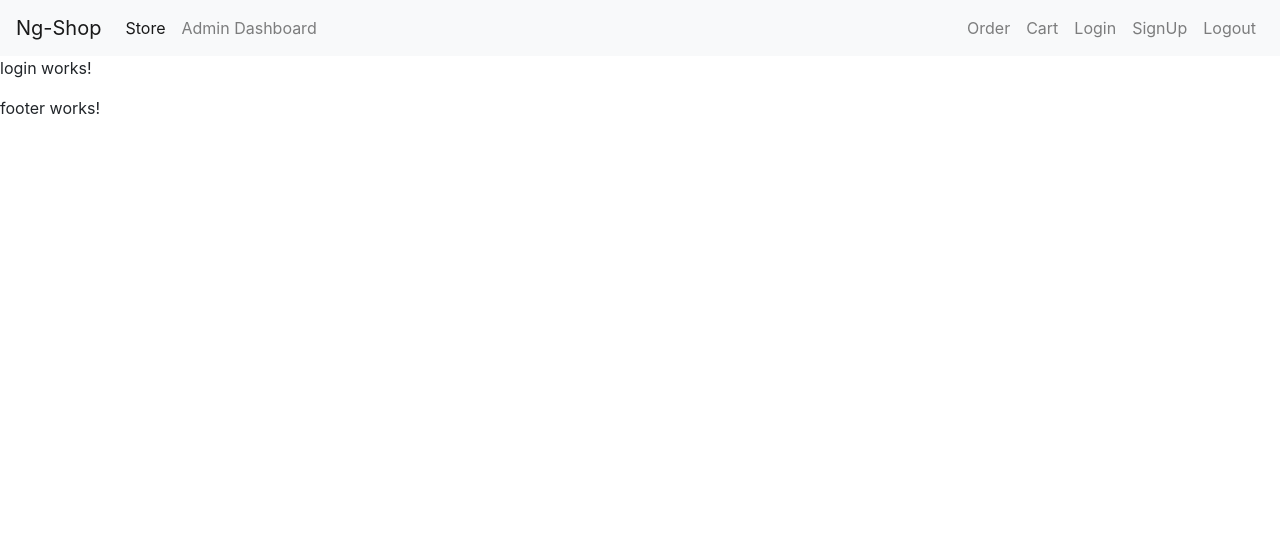
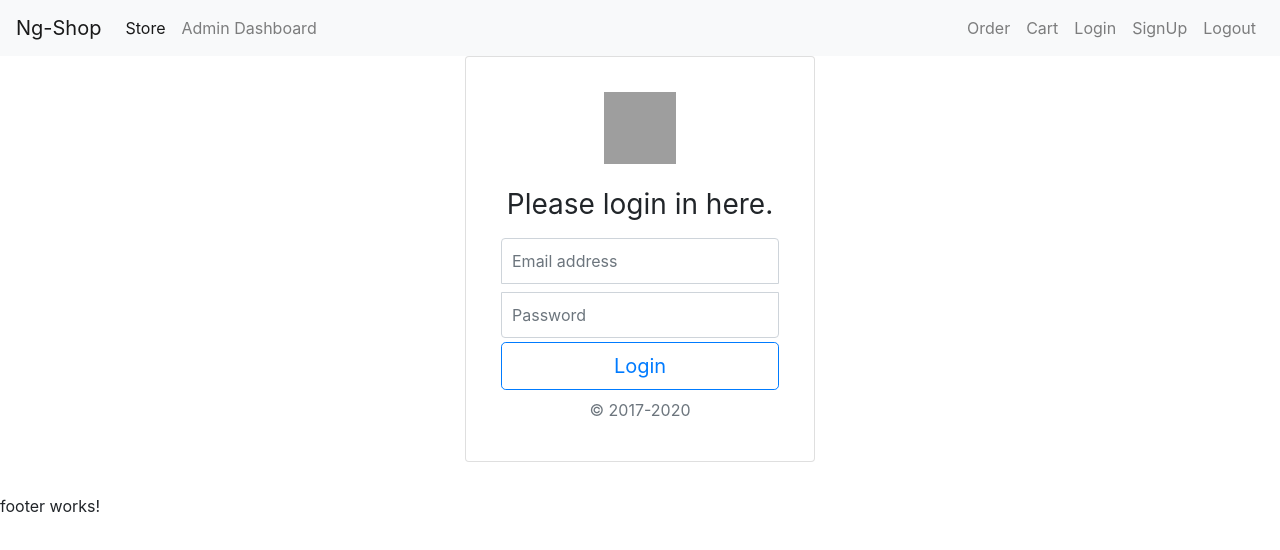
Before and after one commit to meyadavajeet/angular-E-com, an Angular app: page /login in a window 1280 px wide. Shown: the top 550 px of the page. Built offline with nearby package versions, Linux system fonts and the light colour scheme; grey boxes are pictures that could not be loaded.

Commit message:
userlogin implemented and token generated not saved on localstorage

```diff
--- a/src/app/components/login/login.component.css
+++ b/src/app/components/login/login.component.css
@@ -0,0 +1,44 @@
+html,
+body {
+  height: 100%;
+}
+
+body {
+  display: -ms-flexbox;
+  display: flex;
+  -ms-flex-align: center;
+  align-items: center;
+  padding-top: 40px;
+  padding-bottom: 40px;
+  background-color: #f5f5f5;
+}
+
+.form-signin {
+  width: 100%;
+  max-width: 330px;
+  padding: 15px;
+  margin: auto;
+}
+.form-signin .checkbox {
+  font-weight: 400;
+}
+.form-signin .form-control {
+  position: relative;
+  box-sizing: border-box;
+  height: auto;
+  padding: 10px;
+  font-size: 16px;
+}
+.form-signin .form-control:focus {
+  z-index: 2;
+}
+.form-signin input[type="email"] {
+  margin-bottom: -1px;
+  border-bottom-right-radius: 0;
+  border-bottom-left-radius: 0;
+}
+.form-signin input[type="password"] {
+  margin-bottom: 10px;
+  border-top-left-radius: 0;
+  border-top-right-radius: 0;
+}
--- a/src/app/components/login/login.component.html
+++ b/src/app/components/login/login.component.html
@@ -1 +1,40 @@
-<p>login works!</p>
+<div class="container mb-2">
+    <div class="row">
+        <div class="col-sm-4"></div>
+        <div class="col-sm-4">
+            <div class="card  mb-4">
+                <div class="card-body">
+                    <div *ngIf="error" class="alert alert-danger alert-dismissible fade show" role="alert">
+                        <button type="button" class="close" data-dismiss="alert" aria-label="Close">
+                            <span aria-hidden="true">&times;</span>
+                            <span class="sr-only">Close</span>
+                        </button>
+                        <strong>Error!</strong> {{error}}
+                    </div>
+                    <div *ngIf="success" class="alert alert-success alert-dismissible fade show" role="alert">
+                        <button type="button" class="close" data-dismiss="alert" aria-label="Close">
+                            <span aria-hidden="true">&times;</span>
+                            <span class="sr-only">Close</span>
+                        </button>
+                        <strong>Success!</strong> {{success}}
+                    </div>
+                    <div class="div text-center rounded">
+                        <form class="form-signin" method="POST" (submit)="login($event)">
+                            <img class="mb-4" src="assets/cart.png" alt="" width="72" height="72">
+                            <h1 class="h3 mb-3 font-weight-normal">Please login in here.</h1>
+                            <label for="inputEmail" class="sr-only">Email address</label>
+                            <input type="email" id="inputEmail" name="email" class="form-control mb-2"
+                                placeholder="Email address" required>
+                            <label for="inputPassword" class="sr-only">Password</label>
+                            <input type="password" id="inputPassword" name="password" class="form-control mb-1"
+                                placeholder="Password" required>
+                            <button class="btn btn-lg btn-outline-primary btn-block mb-2" type="submit">Login</button>
+                            <p class="mt-2 mb-1 text-muted">&copy; 2017-2020</p>
+                        </form>
+                    </div>
+                </div>
+            </div>
+        </div>
+        <div class="col-sm-4"></div>
+    </div>
+</div>
--- a/src/app/components/login/login.component.ts
+++ b/src/app/components/login/login.component.ts
@@ -1,3 +1,4 @@
+import { UserService } from './../../services/user/user.service';
 import { Component, OnInit } from '@angular/core';
 
 @Component({
@@ -6,10 +7,48 @@ import { Component, OnInit } from '@angular/core';
   styleUrls: ['./login.component.css']
 })
 export class LoginComponent implements OnInit {
-
-  constructor() { }
+  form : HTMLFormElement;
+  success :string;
+  error : string;
+  constructor(private userService : UserService) { }
 
   ngOnInit(): void {
   }
 
+  login(event: Event){
+    event.preventDefault();
+    console.warn("login works");
+
+    this.form = <HTMLFormElement>event.target;
+    this.readValuesFromForm();
+  }
+
+  readValuesFromForm(){
+    let email =(<HTMLInputElement>this.form.elements.namedItem('email')).value;
+    let password = (<HTMLInputElement>this.form.elements.namedItem('password')).value;
+    let credentials={
+      email,
+      password
+    };
+
+    console.warn(credentials);
+
+      this.userService.login(credentials)
+      .subscribe(
+        {
+          next : (result :{message: string, token: string})=>{
+            console.log(result);
+            this.success = result.message;
+            this.error = undefined;
+          },
+          error: (response) =>{
+            console.log(response);
+            this.error = response.error.error.message;
+            this.success = undefined;
+          }
+        }
+      )
+
+
+    }
 }
--- a/src/app/services/user/user.service.ts
+++ b/src/app/services/user/user.service.ts
@@ -7,6 +7,7 @@ import { HttpClient } from "@angular/common/http";
 })
 export class UserService {
   private userSignupUrl = 'http://localhost:8090/api/users/signup';
+  private userLoginUrl =  'http://localhost:8090/api/users/login';
 
   constructor(private http: HttpClient) { }
 
@@ -14,4 +15,8 @@ export class UserService {
    return this.http.post(this.userSignupUrl,user);
 
   }
+
+  login(credentials : {email: string, password: string}){
+    return this.http.post(this.userLoginUrl,credentials);
+  }
 }
```
